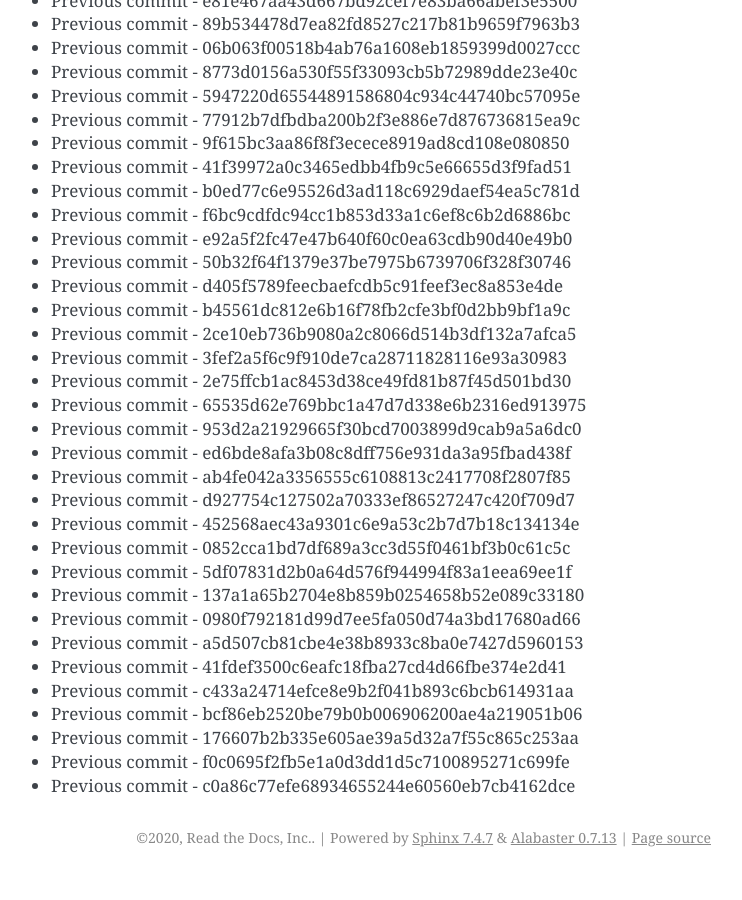
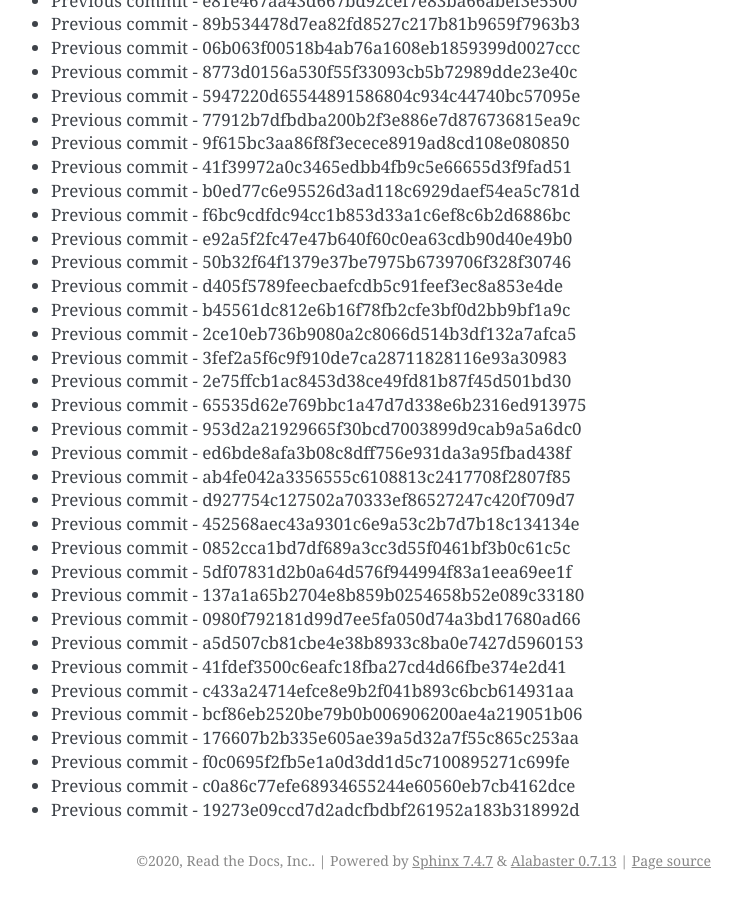
Before and after one commit to readthedocs/rtd-git-stresstest, a Sphinx documentation site: the page built from docs/updates.rst, in a window 1280 px wide and 900 px high, scrolled down 21739 px. Shown: the whole window, without its empty margins (399-1141 px from the left). Built offline with Sphinx 7.4.7, drawn with Linux system fonts in a browser that asks for light colours; before the commit the page ends 22616 px from its top, so only the background shows below that.

Commit message:
Generating commit from previous: 19273e09ccd7d2adcfbdbf261952a183b318992d

```diff
--- a/docs/updates.rst
+++ b/docs/updates.rst
@@ -945,3 +945,4 @@ It can be tested for any performance characteristics.
 * Previous commit - 176607b2b335e605ae39a5d32a7f55c865c253aa
 * Previous commit - f0c0695f2fb5e1a0d3dd1d5c7100895271c699fe
 * Previous commit - c0a86c77efe68934655244e60560eb7cb4162dce
+* Previous commit - 19273e09ccd7d2adcfbdbf261952a183b318992d
```
